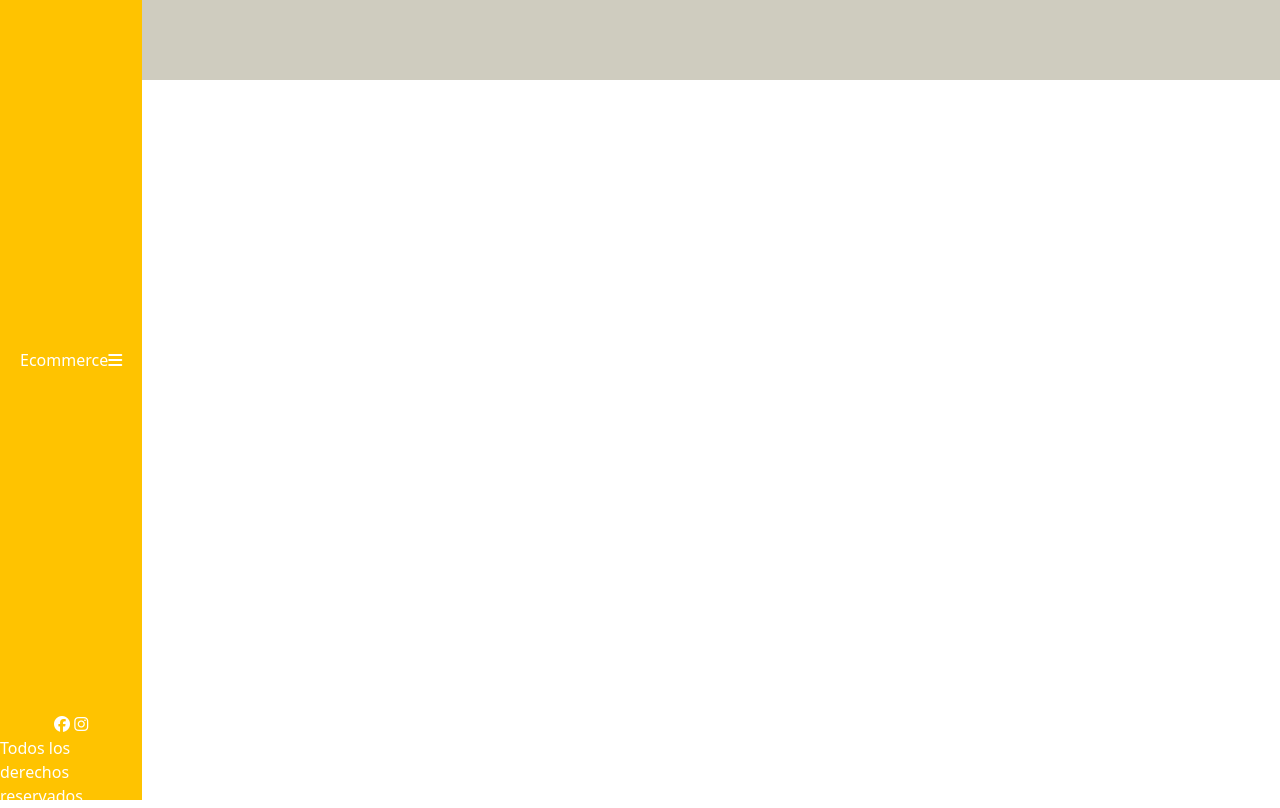
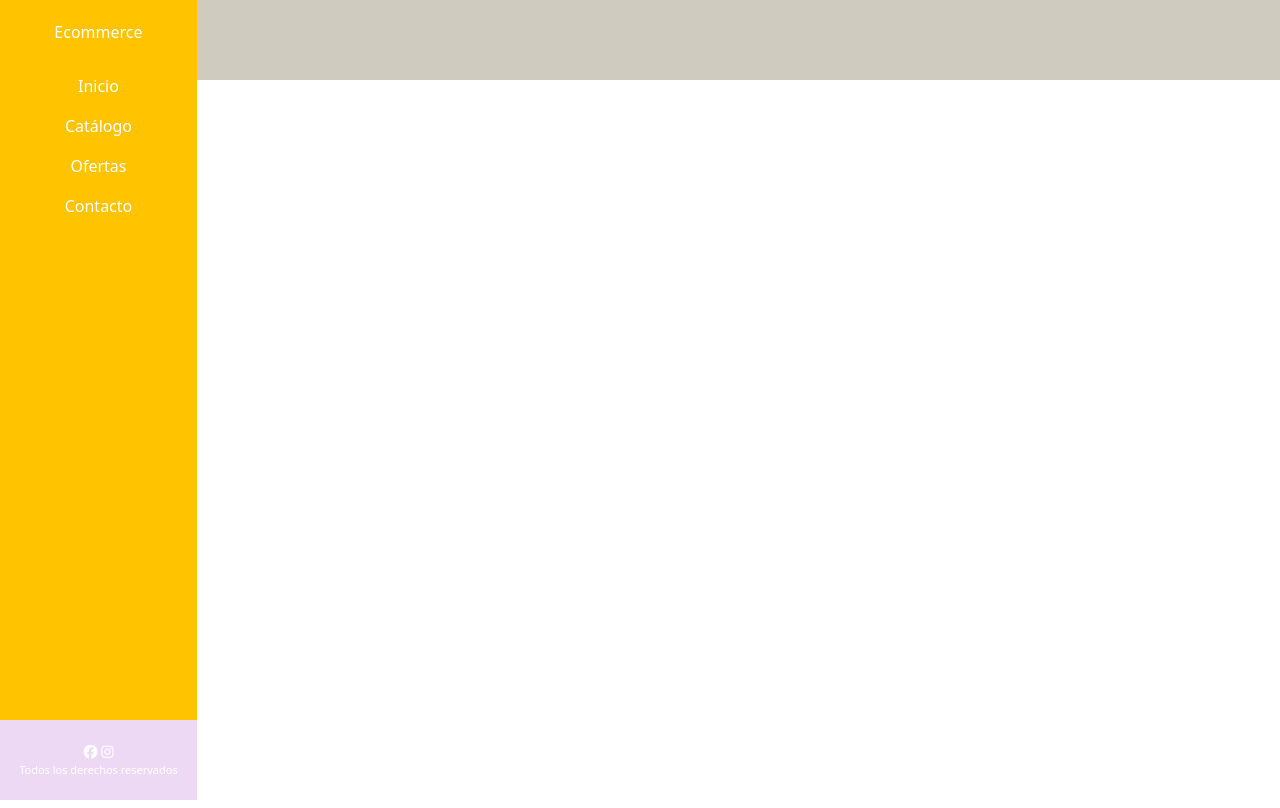
Before and after one commit to ConsuAng/desafio-media-query, a plain HTML site: page index.html in a window 1280 px wide. Drawn offline with nearby package versions, Linux system fonts and the light colour scheme.

Commit message:
feat: media query

```diff
--- a/assets/style.css
+++ b/assets/style.css
@@ -9,18 +9,6 @@ container {
   grid-template-rows: 8% 10% auto 8%;
 }
 
-@media (min-width: 992px) {
-  container {
-      grid-template-areas:
-      'navbar search'
-      'navbar main'
-      'footer main'
-      ;
-      grid-template-columns: 1fr 10fr;
-      grid-template-rows: 10% auto 10%;
-  }
-}
-
 navbar {
   grid-area: navbar;
   background-color: #ffc300;
@@ -29,6 +17,10 @@ navbar {
   display: flex;
   justify-content: space-between;
   align-items: center;
+}
+
+.menu {
+  display: none;
 }
 
 .search-container {
@@ -48,7 +40,7 @@ main {
 }
 
 footer {
-  background-color: #ffc300;
+  background-color: #eed9f5;
   color: #ffff;
   grid-area: footer;
   display: flex;
@@ -56,3 +48,41 @@ footer {
   justify-content: center;
   align-items: center;
 }
+
+@media (min-width:992px) {
+  container {
+    grid-template-areas:
+    'navbar search'
+    'navbar main'
+    'footer main'
+    ;
+    grid-template-columns: 2fr 11fr;
+    grid-template-rows: 10% auto 10%;
+  }
+
+  navbar {
+    justify-content: flex-start;
+    flex-direction: column;
+    padding: 20px 10px;
+  }
+
+  .bars {
+    display: none;
+  }
+
+  .menu {
+    display: flex;
+    flex-direction: column;
+    align-items: center;
+    padding-top: 30px;
+  }
+
+  footer {
+    font-size: 14px;
+  }
+
+  .footer-text {
+    font-size: 11px;
+    text-align: center;
+  }
+}
--- a/index.html
+++ b/index.html
@@ -19,7 +19,15 @@
   <container>
     <navbar>
       <div>Ecommerce</div>
-      <i class="fa-solid fa-bars"></i>
+      <div class="bars">
+        <i class="fa-solid fa-bars"></i>
+      </div>
+      <div class="menu">
+        <p>Inicio</p>
+        <p>Catálogo</p>
+        <p>Ofertas</p>
+        <p>Contacto</p>
+      </div>
     </navbar>
     <div class="search-container">
     </div>
```
